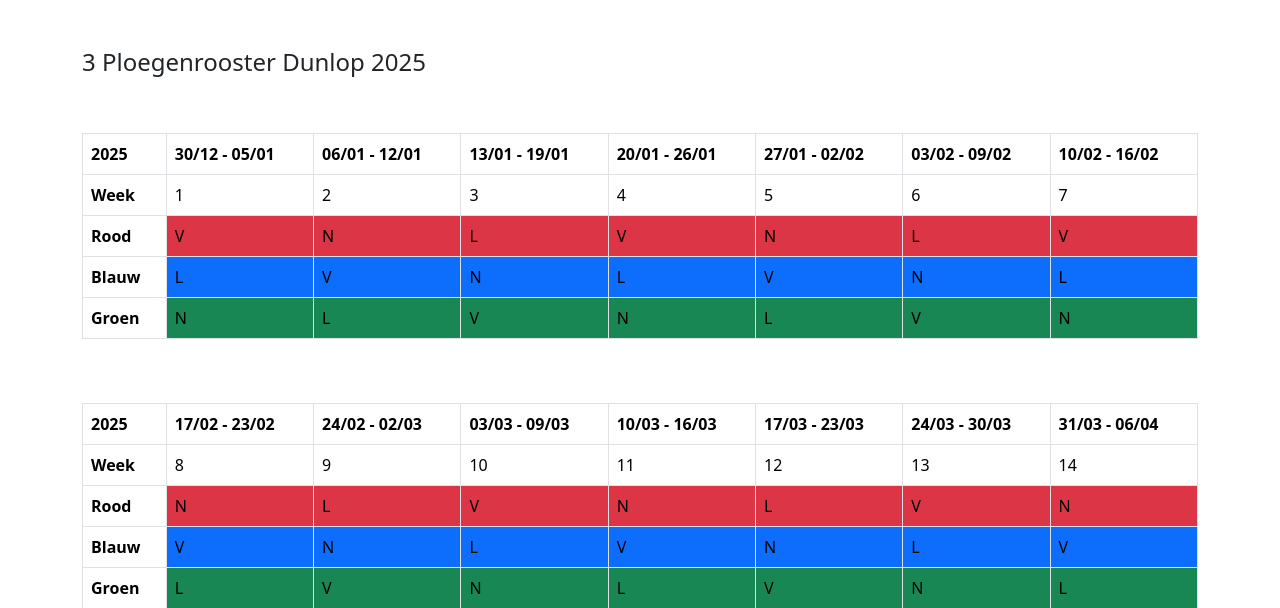
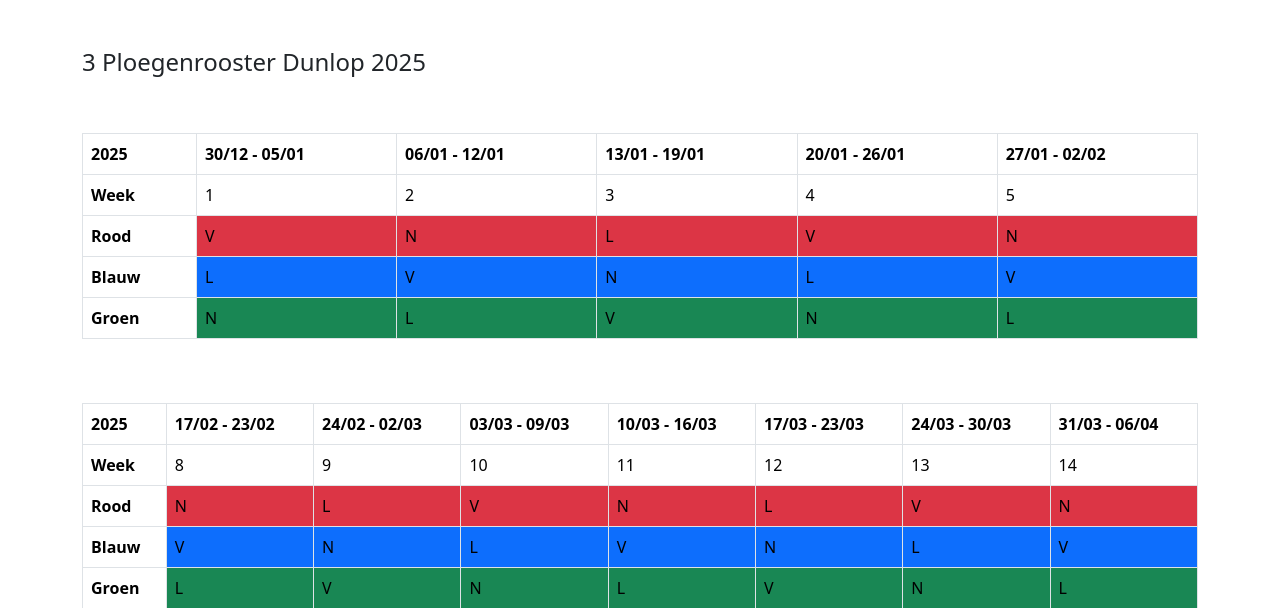
Before and after one commit to Roelofplanet/Django-ploegenrooster, a Django app: page / in a window 1280 px wide. Shown: the part 56-664 px from the top of the page. Run offline with Django 5.2, Linux system fonts and the light colour scheme; the visitor is signed in with stand-in values (Sample User, id 1); parts of the project's set-up code (start-up, migrations or seed data) failed here and were passed over.

Commit message:
initial commit

```diff
--- a/templates/home.html
+++ b/templates/home.html
@@ -17,8 +17,6 @@
         <th scope="col">13/01 - 19/01</th>
         <th scope="col">20/01 - 26/01</th>
         <th scope="col">27/01 - 02/02</th>
-        <th scope="col">03/02 - 09/02</th>
-        <th scope="col">10/02 - 16/02</th>
       </tr>
     </thead>
     <tbody>
@@ -29,8 +27,6 @@
         <td>3</td>
         <td>4</td>
         <td>5</td>
-        <td>6</td>
-        <td>7</td>
       </tr>
       <tr>
         <th scope="row">Rood</th>
@@ -39,8 +35,6 @@
         <td class="bg-danger">L</td>
         <td class="bg-danger">V</td>
         <td class="bg-danger">N</td>
-        <td class="bg-danger">L</td>
-        <td class="bg-danger">V</td>
       </tr>
       <tr>
         <th scope="row">Blauw</th>
@@ -49,8 +43,6 @@
         <td class="bg-primary">N</td>
         <td class="bg-primary">L</td>
         <td class="bg-primary">V</td>
-        <td class="bg-primary">N</td>
-        <td class="bg-primary">L</td>
       </tr>
       <tr>
         <th scope="row">Groen</th>
@@ -59,8 +51,6 @@
         <td class="bg-success">V</td>
         <td class="bg-success">N</td>
         <td class="bg-success">L</td>
-        <td class="bg-success">V</td>
-        <td class="bg-success">N</td>
       </tr>
     </tbody>
   </table>
```
